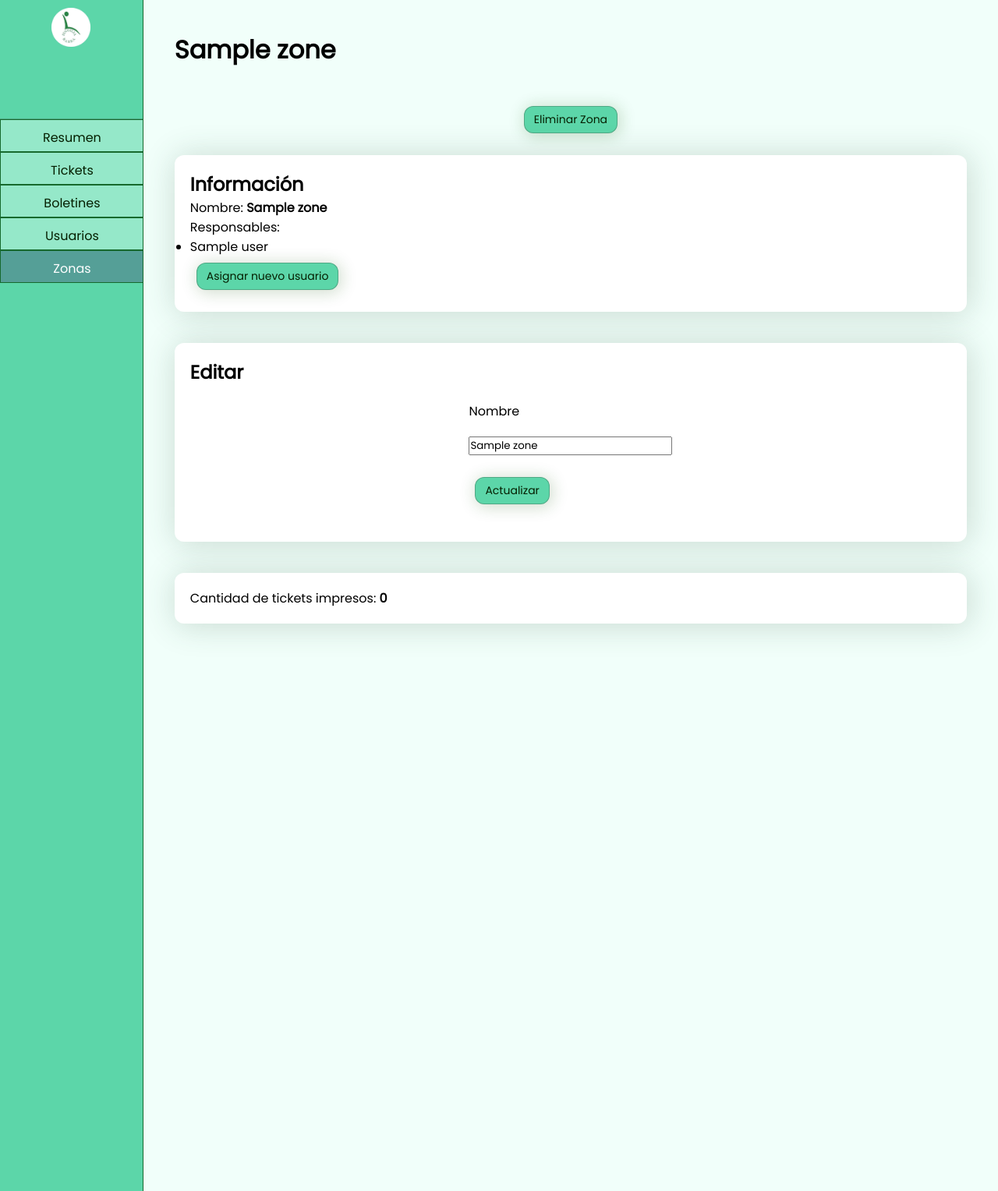
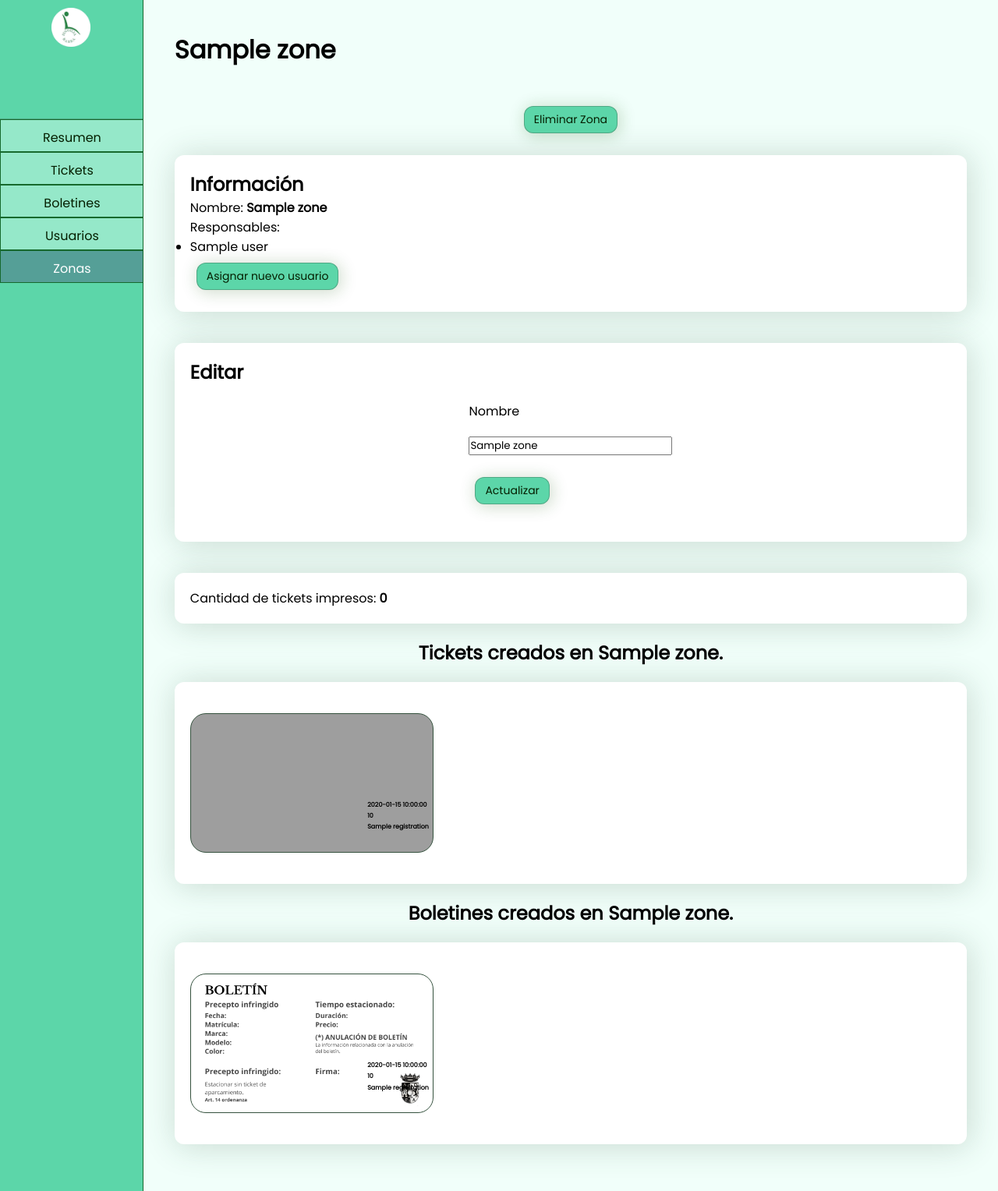
Before and after one commit to xsdesignio/SingiliaParkingWebApp, a Flask app: template services/zones/templates/zone-details.html in a window 1280 px wide. Shown: the whole page at 78% size. Run offline with Flask 3, Linux system fonts and the light colour scheme; the template is opened without the code that fills it: most values are stand-ins (such as "Sample title", 1, 10 or a date in 2020); grey boxes are pictures that could not be loaded.

Commit message:
Modifying small details

```diff
--- a/services/tickets/templates/tickets.html
+++ b/services/tickets/templates/tickets.html
@@ -26,7 +26,7 @@
 
                     <div class="input-container">
                         <label for="zone">Zona</label>
-                        <select name="zone" id="zone" value="{{ zone }}">
+                        <select name="zone" id="zone" value="{{ zone.name }}">
                             <option value="all">Todas</option>
                             {% if available_zones %}
                                 {% for zone in available_zones %}
--- a/services/tickets/tickets_blueprint.py
+++ b/services/tickets/tickets_blueprint.py
@@ -41,9 +41,14 @@ def tickets_page():
         "end_date":  end_date,
     }
 
+    all_tickets_count: dict
+
     if not (request_zone == 'all' or request_zone == None):
         zone = ZoneModel.get_zone_by_name(request_zone)
         query_values["zone_id"] = zone.id
+        all_tickets_count = get_tickets_attributes_count(start_date, end_date, zone)
+    else:
+        all_tickets_count = get_tickets_attributes_count(start_date, end_date)
 
 
     tickets = TicketModel.get_tickets(**query_values)
--- a/services/users/templates/user-details.html
+++ b/services/users/templates/user-details.html
@@ -60,7 +60,7 @@
             </div>
         </article>
         <article>
-            Cantidad de tickets impresos: <strong>{{ users|length }}</strong>
+            Cantidad de tickets impresos: <strong>{{ tickets|length }}</strong>
         </article>
     </section>
 
--- a/services/zones/templates/zone-details.html
+++ b/services/zones/templates/zone-details.html
@@ -41,24 +41,75 @@
 
     {# PAGE DATA #}
     <section>
-        <!-- <h2>Tickets impresos por en esta zona</h2>
+        <h2>Tickets creados en {{ zone.name }}.</h2>
+        <article class="tickets-record">
+            <!-- If tickets, for ticket in tickets create a div where the ticket information is shown, it ocuppy all width and contains the image at left and all ticket information at right-->
+            {% if tickets %}
+                {% for ticket in tickets %}
+                    <div class="ticket" style="background-image: url('{{ url_for('static', filename='assets/tickets/' + ticket.duration|string + '.png') }}');">
 
-        <article class="users-cards">
-            {% for user in users %}
-                <div class="user-card">
-                    <p>{{ user.name }}</p>
-                    <p>{{ user.email }}</p>
-                </div>
-            {% endfor %}
-                <div class="user-card">
-                    <p>Prueba</p>
-                    <p>correo@prueba.com</p>
-                </div>
-                <div class="user-card">
-                    <p>Prueba</p>
-                    <p>correo@prueba.com</p>
-                </div>
-        </article> -->
+                        <div class="on-ticket-info">
+                            <p><strong>{{ ticket.created_at }}</strong></p>
+                            <p><strong>{{ ticket.duration }}</strong></p>
+                            <p><strong>{{ ticket.registration }}</strong></p>
+                        </div>
+                        <div class="all-ticket-info">
+                            <p>Fecha de impresión: <strong>{{ ticket.created_at }}</strong></p>
+                            <p>Id del responsable: <strong>{{ ticket.responsible_id }}</strong></p>
+                            <p>Duración: <strong>{{ ticket.duration }}</strong></p>
+                            <p>Precio: <strong>{{ ticket.price }}</strong></p>
+                            <p>
+                                Método de pago:
+                                <strong>
+                                    {% if ticket.paid == true %}
+                                        Tarjeta
+                                    {% else %}
+                                        Efectivo
+                                    {% endif %}
+                                </strong>
+                            </p>
+                            <p>Matrícula: <strong>{{ ticket.registration }}</strong></p>
+                        </div>
+                    </div>
+                {% endfor %}
+            {% else %}
+                <p>No hay tickets para mostrar</p>
+            {% endif %}
+        </article>
+        <h2>Boletines creados en {{ zone.name }}.</h2>
+        <article class="tickets-record">
 
+            {% if bulletins %}
+                {% for bulletin in bulletins %}
+                    <div class="ticket" style="background-image: url('{{ url_for('static', filename='assets/bulletins/bulletin.png') }}');">
+
+                        <div class="on-ticket-info">
+                            <p><strong>{{ bulletin.created_at }}</strong></p>
+                            <p><strong>{{ bulletin.duration }}</strong></p>
+                            <p><strong>{{ bulletin.registration }}</strong></p>
+                        </div>
+                        <div class="all-ticket-info">
+                            <p>Fecha de impresión: <strong>{{ bulletin.created_at }}</strong></p>
+                            <p>Id del responsable: <strong>{{ bulletin.responsible_id }}</strong></p>
+                            <p>Duración: <strong>{{ bulletin.duration }}</strong></p>
+                            <p>Precio: <strong>{{ bulletin.price }}</strong></p>
+                            <p>
+                                Método de pago:
+                                <strong>
+                                    {% if bulletin.paid == true %}
+                                        Tarjeta
+                                    {% else %}
+                                        Efectivo
+                                    {% endif %}
+                                </strong>
+                            </p>
+                            <p>Matrícula: <strong>{{ bulletin.registration }}</strong></p>
+                        </div>
+                    </div>
+                {% endfor %}
+            {% else %}
+                <p>No hay boletines para mostrar</p>
+            {% endif %}
+        </article>
     </section>
 {% endblock %}
```
Also changed, not shown: services/bulletins/templates/bulletins.html (+4 -4 lines), services/zones/zones_blueprint.py (+8 -1 lines), 1 other file.
